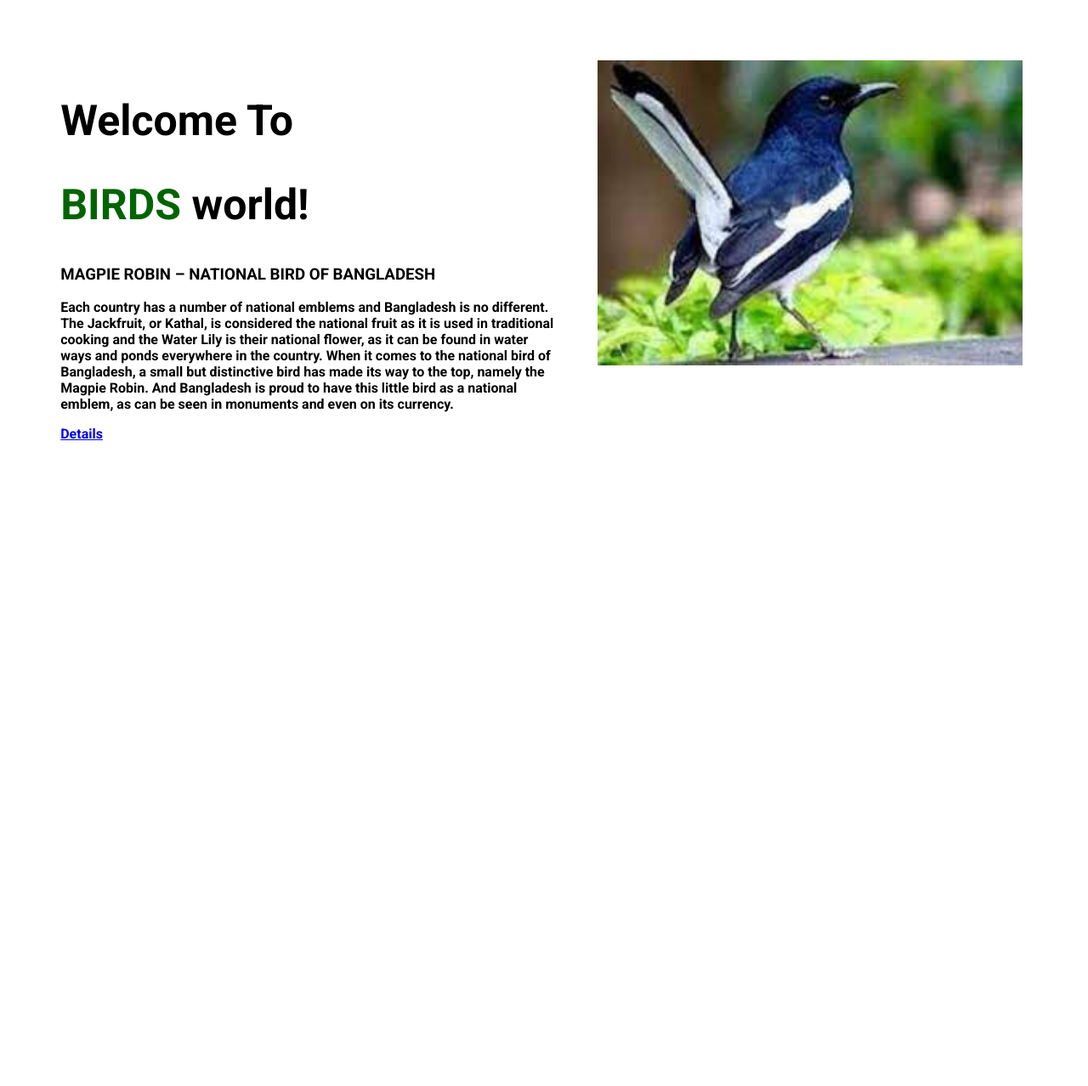
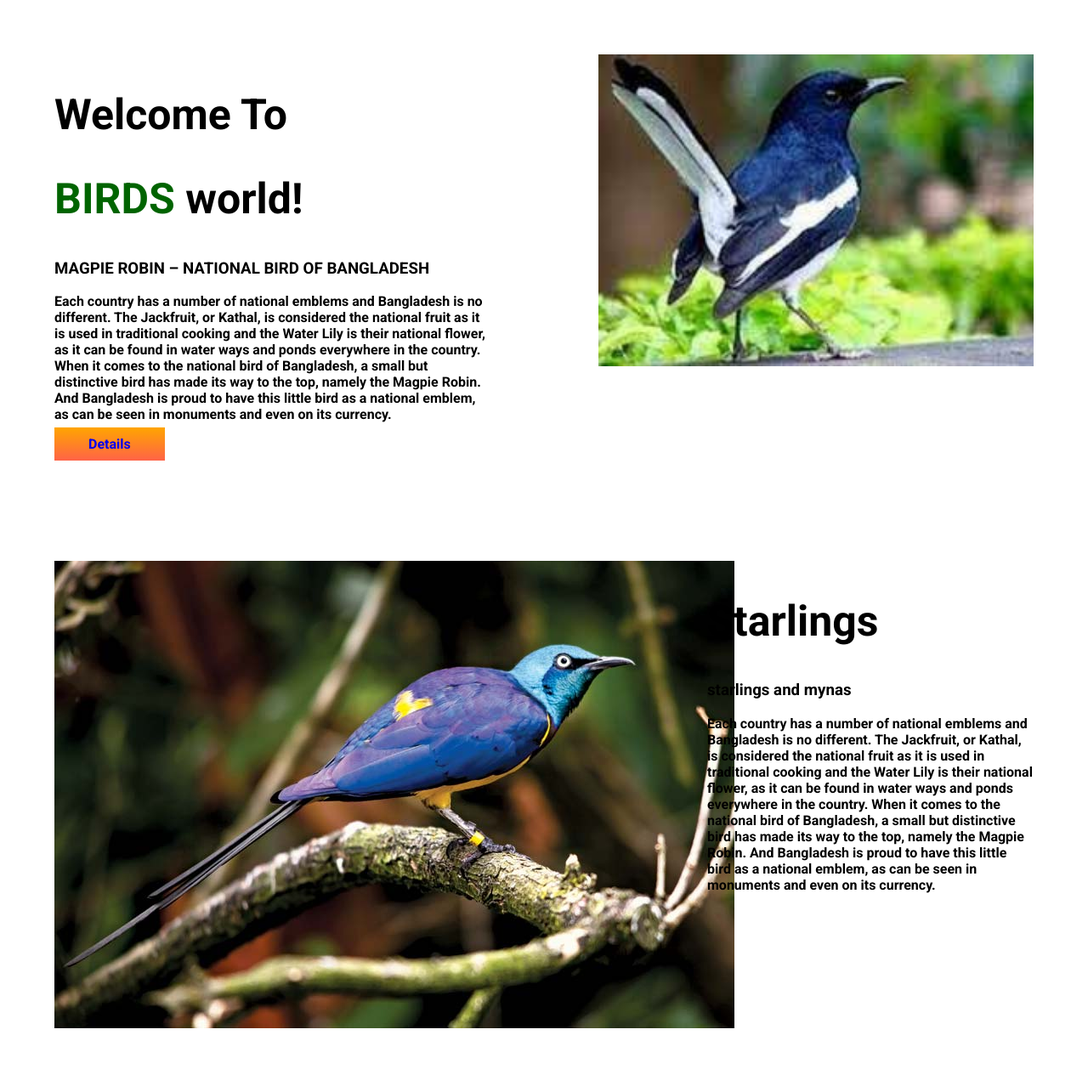
Before and after one commit to MdNadiruzzamanNibras/practice-protfolio, a plain HTML site: page index.html in a window 1280 px wide. Shown: the whole page at 85% size. Before the commit the page ends 800 px from the top, so only its background shows below. Drawn offline with Linux system fonts and the light colour scheme.

Commit message:
section 2 create

```diff
--- a/index.html
+++ b/index.html
@@ -12,17 +12,29 @@
     <title>Pratice</title>
 </head>
 <body>
-<section class="half-width">
-    <div>
+<section>
+    <div class="half-width">
         <h1>Welcome To</h1>
        <h1><span class="orange">BIRDS</span> world!</h1>
        <h3>MAGPIE ROBIN – NATIONAL BIRD OF BANGLADESH</h3>
        <p>Each country has a number of national emblems and Bangladesh is no different. The Jackfruit, or Kathal, is considered the national fruit as it is used in traditional cooking and the Water Lily is their national flower, as it can be found in water ways and ponds everywhere in the country. When it comes to the national bird of Bangladesh, a small but distinctive bird has made its way to the top, namely the Magpie Robin. And Bangladesh is proud to have this little bird as a national emblem, as can be seen in monuments and even on its currency.</p>
-       <a href="http://www.bangladesh.com/blog/magpie-robin-national-bird-of-bangladesh/" target="_blank" rel="noopener noreferrer">Details</a>
+       <a class="link-add" href="http://www.bangladesh.com/blog/magpie-robin-national-bird-of-bangladesh/" target="_blank" rel="noopener noreferrer">Details</a>
     </div>
-    <div>
-        <img src="images/doyal.jpg" alt="">
+    <div class="half-width">
+        <img src="images/doyal.jpg" class="doyel" alt="" >
     </div>
 </section>
+
+<section>
+    <div class="half-width">
+        <img src="images/Golden-breasted-starling.jpg"  alt="">
+    </div>
+    <div class="half-width padding">
+        <h1>Starlings</h1>
+        <h3>starlings and mynas</h3>
+        <p>Each country has a number of national emblems and Bangladesh is no different. The Jackfruit, or Kathal, is considered the national fruit as it is used in traditional cooking and the Water Lily is their national flower, as it can be found in water ways and ponds everywhere in the country. When it comes to the national bird of Bangladesh, a small but distinctive bird has made its way to the top, namely the Magpie Robin. And Bangladesh is proud to have this little bird as a national emblem, as can be seen in monuments and even on its currency.</p>
+    </div>
+</section>
+
 </body>
 </html>
--- a/style.css
+++ b/style.css
@@ -1,5 +1,6 @@
 body{
     font-family: 'Roboto', sans-serif;
+    margin: 0;
 }
 h1{font-size: 50px;}
 .orange{color: darkgreen;}
@@ -8,6 +9,12 @@ section{
 }
 .half-width{width: 50%;
 padding: 5%;}
-.half-width img{ width: 1000%;
-    padding-left: 50px;
+
+.doyel{ width: 100%;
+
 }
+.link-add{
+    text-decoration: none;
+    background-image: linear-gradient(orange, tomato);
+    padding: 10px 40px;
+.padding{padding-left: 100px;}
```
Also changed, not shown: images/Golden-breasted-starling.jpg (added), images/srarling.jpg (added).
